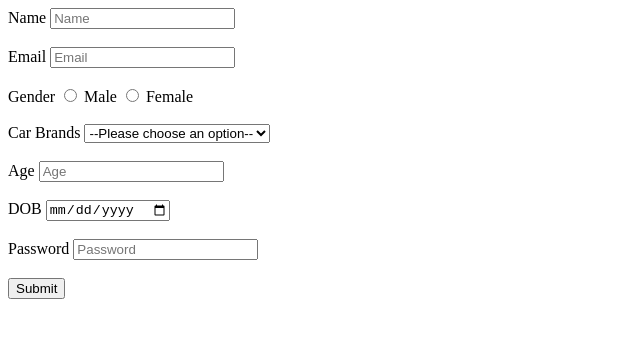
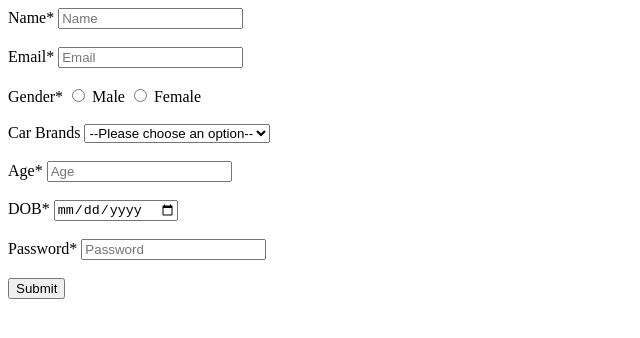
Before and after one commit to acciojob/signup-form-car-adi1292, a website: page main.html in a window 1280 px wide. Shown: the whole page, without its empty margins (0-640 px from the left). Drawn offline with Linux system fonts and the light colour scheme.

Commit message:
created a submission

```diff
--- a/main.html
+++ b/main.html
@@ -8,19 +8,18 @@
 <body>
   <form method="post">
 
-    <label for="name">Name</label>
+    <label for="name">Name*</label>
     <input type="text" id="name" required placeholder="Name"><br><br>
 
-    <label for="email">Email</label>
+    <label for="email">Email*</label>
     <input type="email" id="email" required placeholder="Email"><br><br>
 
-    <label>Gender</label>
+    <label>Gender*</label>
     <input type="radio" id="gender_m" name="gender" required>
     <label for="gender_m">Male</label>
     <input type="radio" id="gender_f" name="gender" required>
     <label for="gender_f">Female</label><br><br>
 
-    <!-- Car Brands -->
     <label for="cars">Car Brands</label>
     <select id="cars" required>
       <option value="">--Please choose an option--</option>
@@ -29,13 +28,13 @@
       <option value="Mercedez">Mercedez</option>
     </select><br><br>
 
-    <label for="age">Age</label>
+    <label for="age">Age*</label>
     <input type="number" id="age" required placeholder="Age"><br><br>
 
-    <label for="dob">DOB</label>
+    <label for="dob">DOB*</label>
     <input type="date" id="dob" required><br><br>
 
-    <label for="password">Password</label>
+    <label for="password">Password*</label>
     <input type="password" id="password" required placeholder="Password"><br><br>
 
     <button type="submit">Submit</button>
```
